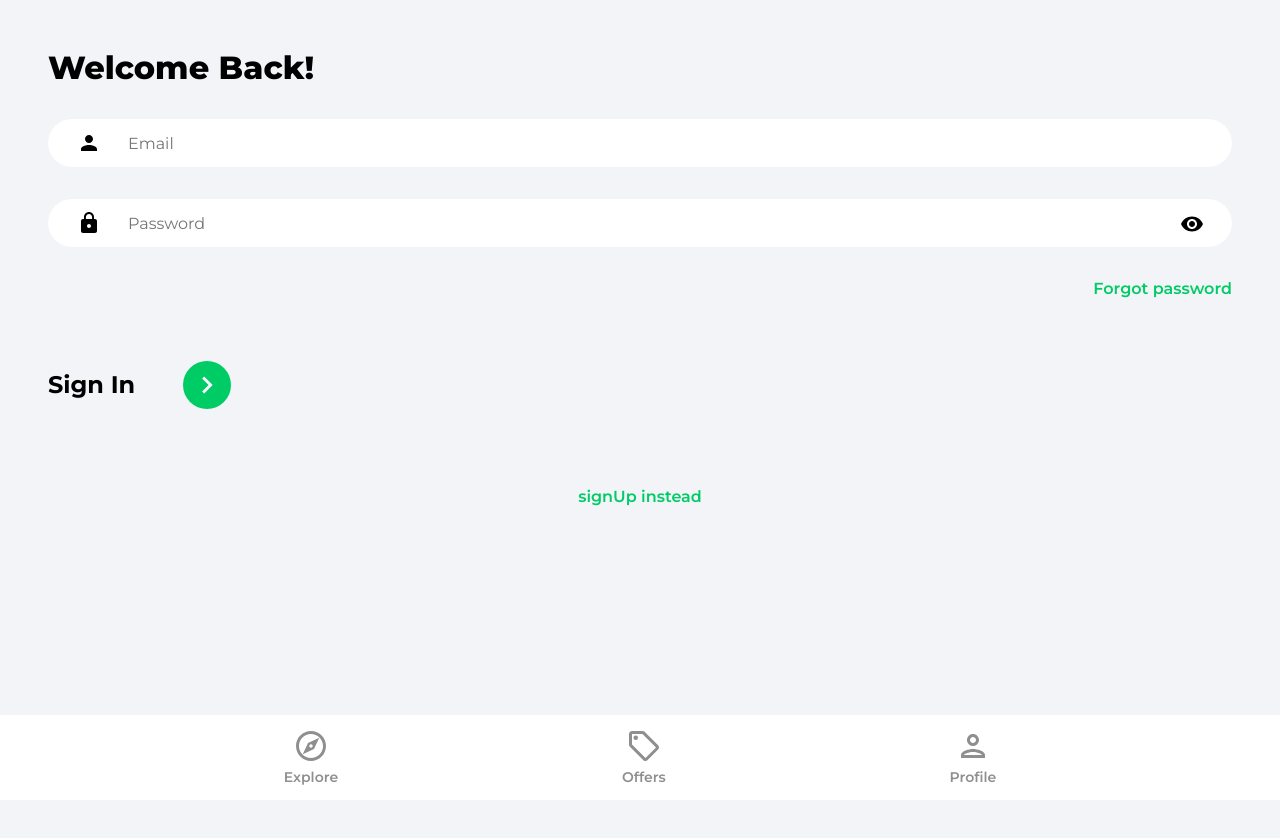
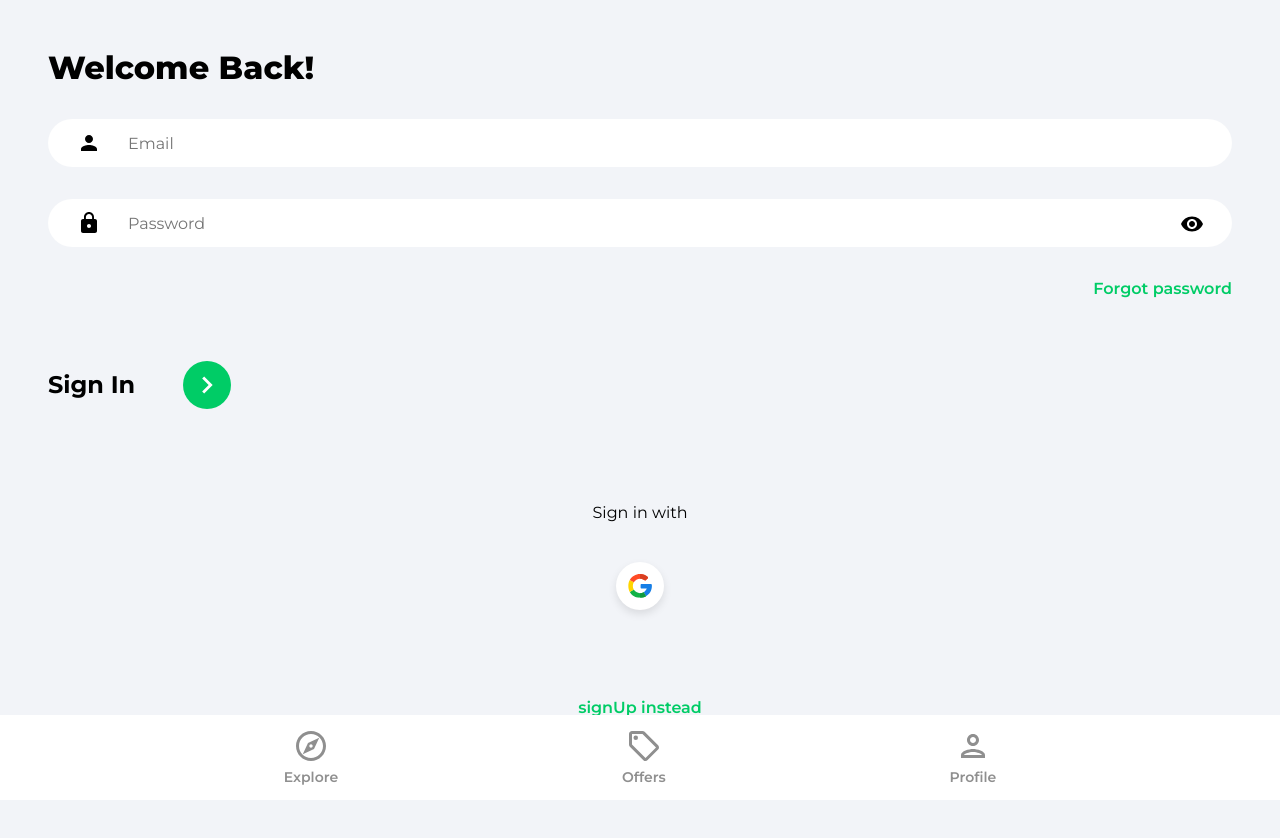
Before and after one commit to mohamedabdallah20/House-Marketplace-ReactJS, a React (Create React App) app: page /sign-in in a window 1280 px wide. Shown: the top 838 px of the page. Before the commit the page ends 800 px from the top, so only its background shows below. Built offline with nearby package versions, Linux system fonts and the light colour scheme; no server answers.

Commit message:
Add googlr OAuth functionality

```diff
--- /dev/null
+++ b/src/components/OAuth.jsx
@@ -0,0 +1,39 @@
+import React from 'react'
+import { useNavigate, useLocation } from 'react-router-dom'
+import { getAuth, signInWithPopup, GoogleAuthProvider } from 'firebase/auth'
+import { toast } from 'react-toastify'
+import { doc, setDoc, getDoc, serverTimestamp } from 'firebase/firestore'
+import { db } from '../firebase.config'
+import googleIcon from '../assets/svg/googleIcon.svg'
+function OAuth() {
+  const Navigate = useNavigate()
+  const location = useLocation()
+  const onGoogleClick = async () => {
+    try {
+      const res = await signInWithPopup(getAuth(), new GoogleAuthProvider())
+
+      const docSnap = await getDoc(doc(db, 'users', res.user.uid))
+
+      if (!docSnap.exists()) {
+        await setDoc(doc(db, 'users', res.user.uid), {
+          name: res.user.displayName,
+          email: res.user.email,
+          timestamp: serverTimestamp(),
+        })
+      }
+      Navigate('/')
+    } catch (error) {
+      toast.error('could not auth with google')
+    }
+  }
+  return (
+    <div className="socialLogin">
+      <p>Sign {location.pathname === '/sign-up' ? 'up' : 'in'} with</p>
+      <button className="socialIconDiv" onClick={onGoogleClick}>
+        <img src={googleIcon} alt="google" className="socialIconImg"></img>
+      </button>
+    </div>
+  )
+}
+
+export default OAuth
--- a/src/pages/SignIn.jsx
+++ b/src/pages/SignIn.jsx
@@ -4,6 +4,7 @@ import { ReactComponent as ArrowRightIcon } from '../assets/svg/keyboardArrowRig
 import VisibilityIcon from '../assets/svg/visibilityIcon.svg'
 import { getAuth, signInWithEmailAndPassword } from 'firebase/auth'
 import { toast } from 'react-toastify'
+import OAuth from '../components/OAuth'
 
 function SignIn() {
   const [showPassword, setShowPassword] = useState(false)
@@ -91,7 +92,7 @@ function SignIn() {
               </button>
             </div>
           </form>
-          {/* google OAuth component */}
+          <OAuth />
           <Link to="/sign-up" className="registerLink">
             signUp instead
           </Link>
--- a/src/pages/SignUp.jsx
+++ b/src/pages/SignUp.jsx
@@ -11,6 +11,7 @@ import {
 } from 'firebase/auth'
 import { db } from '../firebase.config'
 import { doc, setDoc, serverTimestamp } from 'firebase/firestore'
+import OAuth from '../components/OAuth'
 
 function SignUp() {
   const [showPassword, setShowPassword] = useState(false)
@@ -49,9 +50,6 @@ function SignUp() {
 
       await setDoc(doc(db, 'users', user.uid), formDataCopy)
       navigate('/')
-      // console.log(user)
-      // console.log(auth.currentUser)
-      // console.log(userCredential)
     } catch (error) {
       toast.error('Bad Email or/and password', {
         position: 'top-right',
@@ -113,7 +111,7 @@ function SignUp() {
               </button>
             </div>
           </form>
-          {/* google OAuth component */}
+          <OAuth />
           <Link to="/sign-in" className="registerLink">
             Back to Sign IN
           </Link>
```
